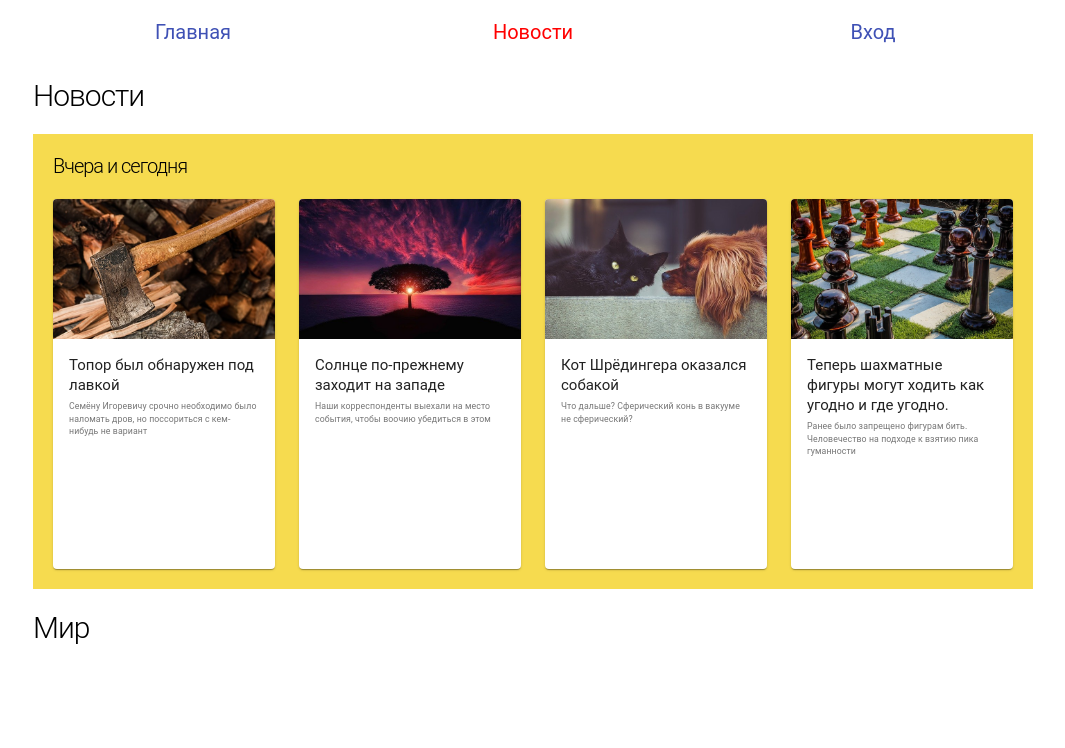
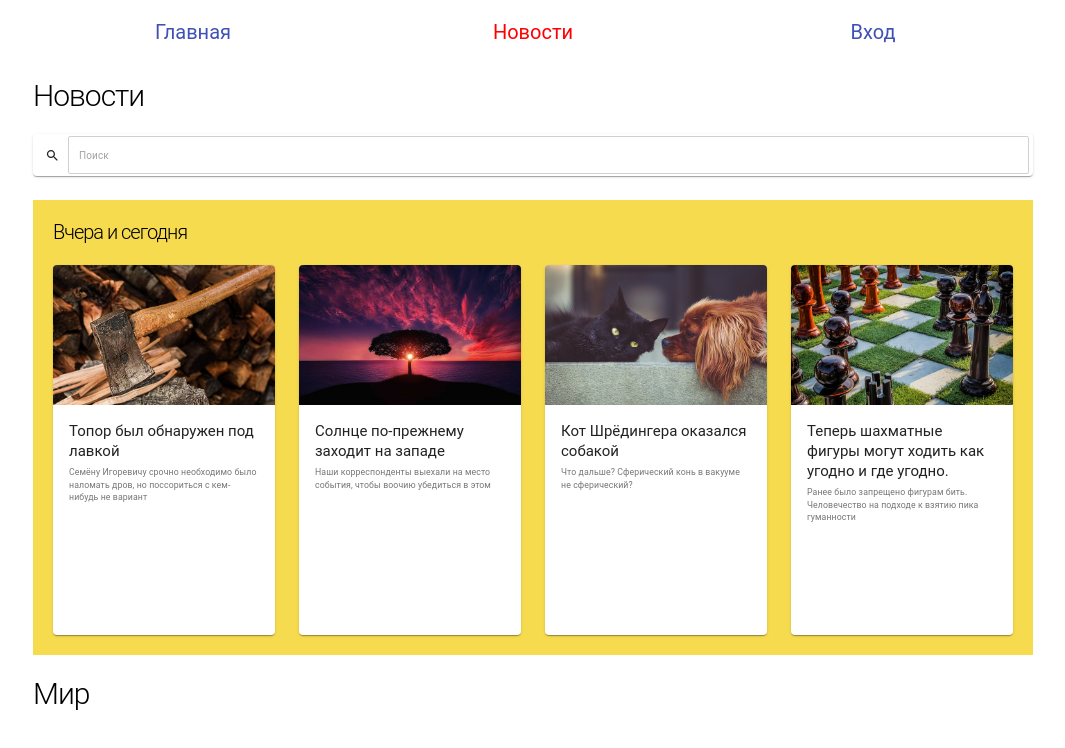
Before and after one commit to michaellux/profilance-group-project, a React (Create React App) app: page /news in a window 1280 px wide. Shown: the top 748 px of the page, without its empty margins (107-1172 px from the left). Built offline with nearby package versions, Linux system fonts and the light colour scheme; no server answers.

Commit message:
add idle search component

```diff
--- a/src/components/pages/news-page.jsx
+++ b/src/components/pages/news-page.jsx
@@ -2,10 +2,12 @@
 import React from 'react';
 import './pages.css';
 import NewsList from '../news-list';
+import Search from '../search';
 // eslint-disable-next-line no-unused-vars
 const NewsPage = () => (
   <>
     <h1 className="title main__news-title">Новости</h1>
+    <Search />
     <div className="main__our-news-block">
       <h2 className="title main__our-news-title">Вчера и сегодня</h2>
       <NewsList type="our" />
--- /dev/null
+++ b/src/components/search/index.js
@@ -0,0 +1,3 @@
+import Search from './search';
+
+export default Search;
--- /dev/null
+++ b/src/components/search/search.jsx
@@ -0,0 +1,43 @@
+import React from 'react';
+import { makeStyles } from '@material-ui/core/styles';
+import Paper from '@material-ui/core/Paper';
+import InputBase from '@material-ui/core/InputBase';
+import InputAdornment from '@material-ui/core/InputAdornment';
+import SearchIcon from '@material-ui/icons/Search';
+
+const useStyles = makeStyles((theme) => ({
+  root: {
+    padding: '2px 4px',
+    display: 'flex',
+    alignItems: 'center',
+    width: '100%',
+  },
+  input: {
+    marginLeft: theme.spacing(1),
+    flex: 1,
+  },
+  iconButton: {
+    padding: 10,
+  },
+}));
+
+const Search = () => {
+  const classes = useStyles();
+
+  return (
+    <Paper component="form" className={classes.root}>
+      <InputBase
+        className={classes.input}
+        placeholder="Поиск"
+        inputProps={{ 'aria-label': 'поиск' }}
+        startAdornment={(
+          <InputAdornment position="start">
+            <SearchIcon />
+          </InputAdornment>
+        )}
+      />
+    </Paper>
+  );
+};
+
+export default Search;
```
Also changed, not shown: src/components/search/search.css (added).
